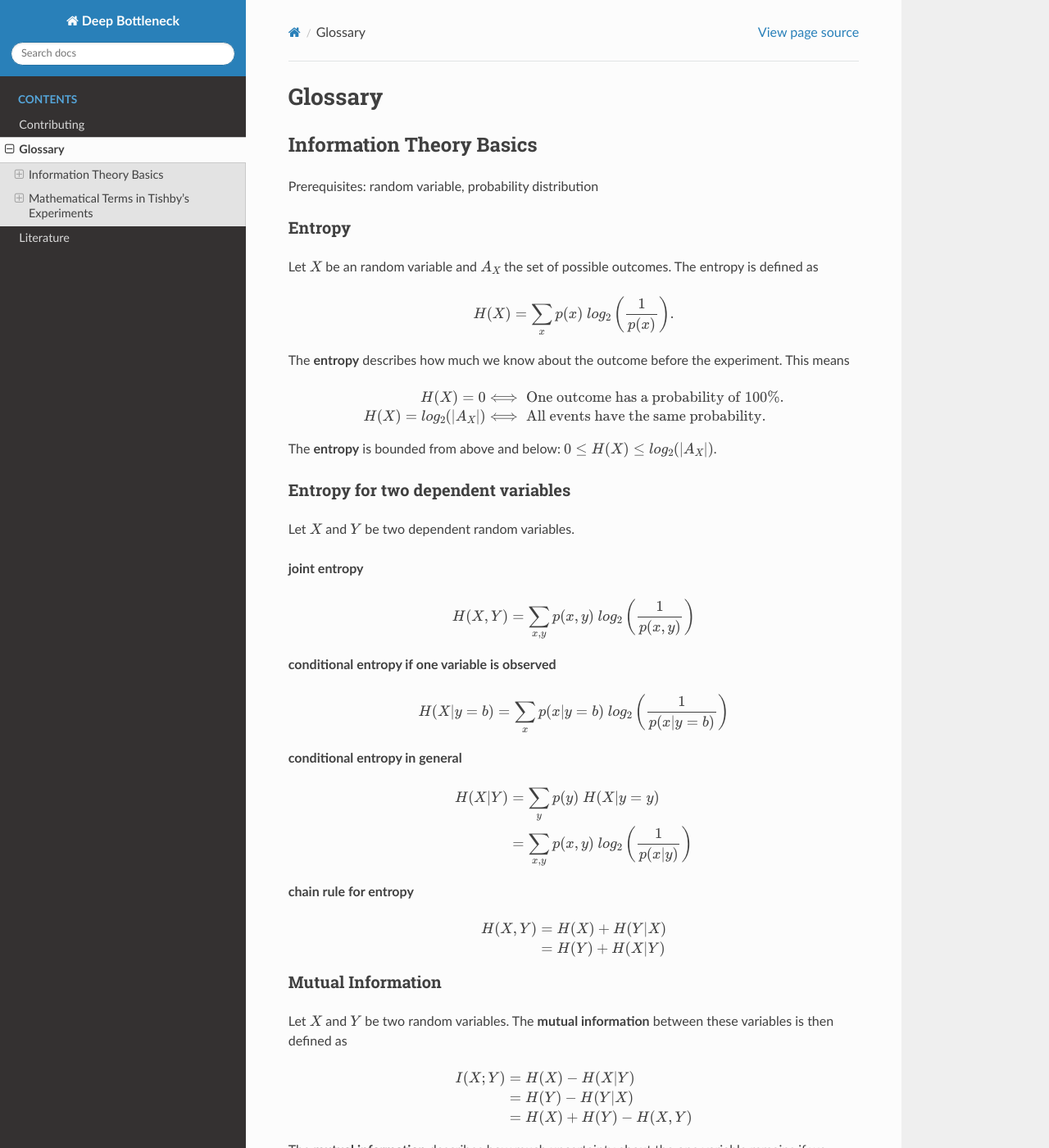
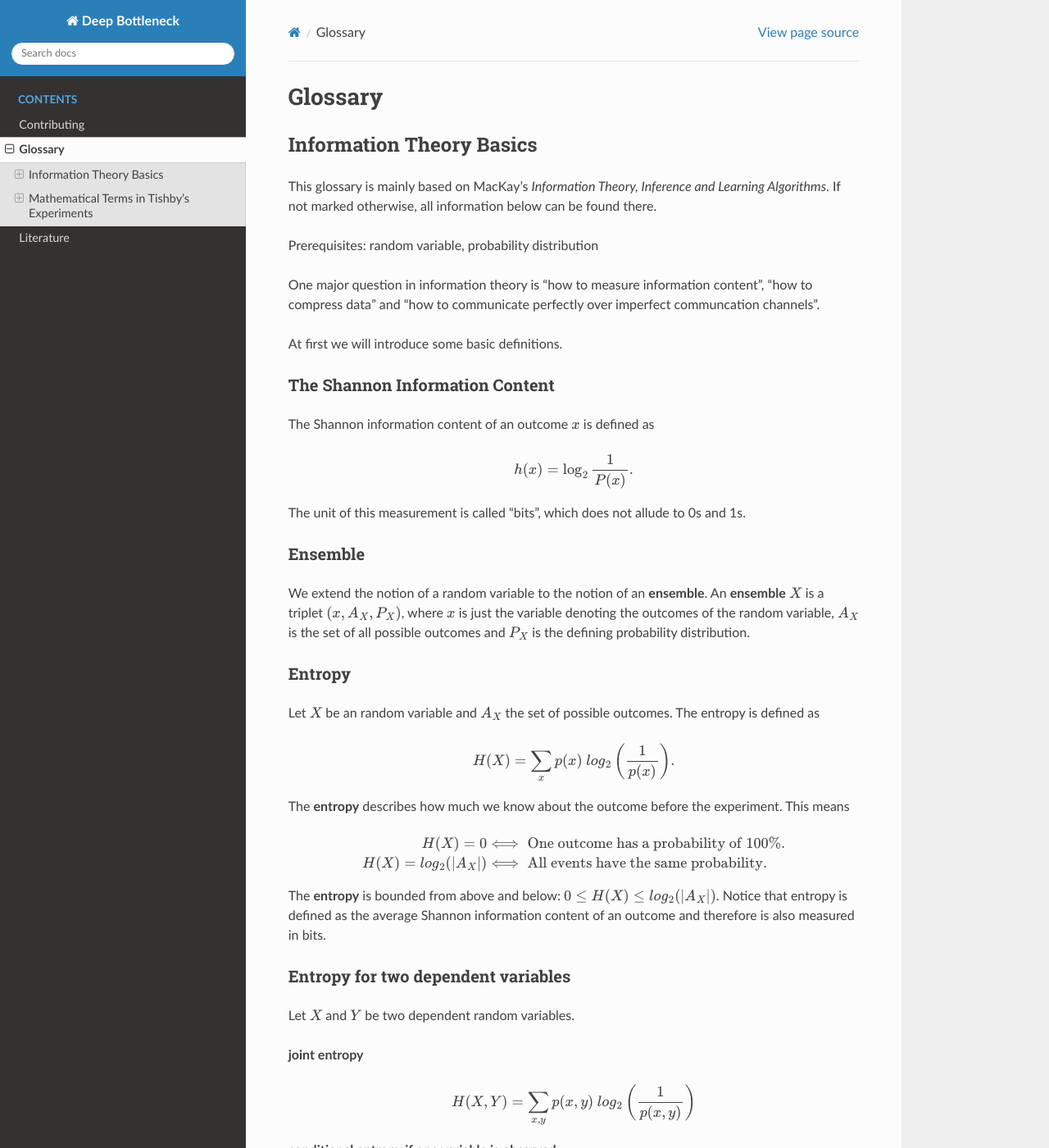
Before and after one commit to neuroinfo-os/deep-bottleneck, a Sphinx documentation site: the page built from docs/glossary.rst, in a window 1280 px wide and 1400 px high. Shown: the whole window at 82% size. Built offline with Sphinx 7.4.7 and the Read the Docs theme 2.0.0, drawn with Linux system fonts in a browser that asks for light colours; some of the changed text lies outside the part shown.

Commit message:
Added defintions on Shannon's information content and typicality

```diff
--- a/docs/glossary.rst
+++ b/docs/glossary.rst
@@ -4,17 +4,36 @@
 
 Information Theory Basics
 -------------------------
+This glossary is mainly based on MacKay's *Information Theory, Inference
+and Learning Algorithms*.
+If not marked otherwise, all information below can be found there.
 
 Prerequisites: random variable, probability distribution
 
-..
-  Ensemble
-  ^^^^^^^^
-  We extend the notion of a random variable to the notion of an **ensemble**.
-  An **ensemble** :math:`{X}` is a triplet :math:`(x, A_X, P_X)`, where :math:`x`
-  is just the variable denoting the outcomes of the random variable, :math:`A_X`
-  is the set of all possible outcomes and :math:`P_X` is the defining probability
-  distribution.
+One major question in information theory is "how to measure information content",
+"how to compress data" and "how to communicate perfectly over imperfect communcation
+channels".
+
+At first we will introduce some basic definitions.
+
+The Shannon Information Content
+^^^^^^^^^^^^^^^^^^^^^^^^^^^^^^^
+The Shannon information content of an outcome :math:`{x}` is defined as
+
+.. math::
+
+  h(x) = \log_2 \frac{1}{P(x)}.
+
+The unit of this measurement is called "bits", which does not allude to 0s and 1s.
+
+
+Ensemble
+^^^^^^^^
+We extend the notion of a random variable to the notion of an **ensemble**.
+An **ensemble** :math:`{X}` is a triplet :math:`(x, A_X, P_X)`, where :math:`x`
+is just the variable denoting the outcomes of the random variable, :math:`A_X`
+is the set of all possible outcomes and :math:`P_X` is the defining probability
+distribution.
 
 
 
@@ -37,6 +56,9 @@
 
 
 The **entropy** is bounded from above and below: :math:`0 \leq H(X) \leq log_2(|A_X|)`.
+Notice that entropy is defined as the average Shannon information content of an
+outcome and therefore is also measured in bits.
+
 
 Entropy for two dependent variables
 ^^^^^^^^^^^^^^^^^^^^^^^^^^^^^^^^^^^
@@ -114,12 +136,34 @@
 
 Typicality
 ^^^^^^^^^^
-TODO Test
+We introduce the "Asymptotic equipartion" principle which can be seen as a *law
+of large numbers*. This principle denotes that for an ensemble of :math:`N` independent
+and identically distributed (i.i.d.) random variables :math:`X^N \equiv (X_1, X_2, \dots, X_N)`,
+with :math:`N` sufficiently large, the outcome :math:`x = (x_1, x_2, \dots , x_N)`
+is almost certain to belong to a subset of :math:`\mathcal{A}_X^N` with :math:`2^{NH(X)}`
+members, each having a probability that is 'close to'  :math:`2^{-NH(X)}`.
+
+The typical set is defined as
+
+.. math::
+
+  T_{N \beta} \equiv \{ x \in \mathcal{A}_X^N : | \frac{1}{N} \log_2 \frac{1}{P(x)} - H | < \beta \}.
+
+The parameter :math:`\beta` sets how close the probability has to be to :math:`2^{-NH}`
+in order to call an element part of the typical set, :math:`\mathcal{A}_X` is the
+alphabet for an arbitrary ensemble :math:`X`.
+
+Shannon's Source Coding Theorem
+^^^^^^^^^^^^^^^^^^^^^^^^^^^^^^^
+
 
 
 
 Mathematical Terms in Tishby's Experiments
 ------------------------------------------
+
+Stochastic Gradient Descent
+^^^^^^^^^^^^^^^^^^^^^^^^^^^
 
 Spherical Harmonic power spectrum [Tishby (2017) 3.1 Experimental setup]
 ^^^^^^^^^^^^^^^^^^^^^^^^^^^^^^^^^^^^^^^^^^^^^^^^^^^^^^^^^^^^^^^^^^^^^^^^
```
